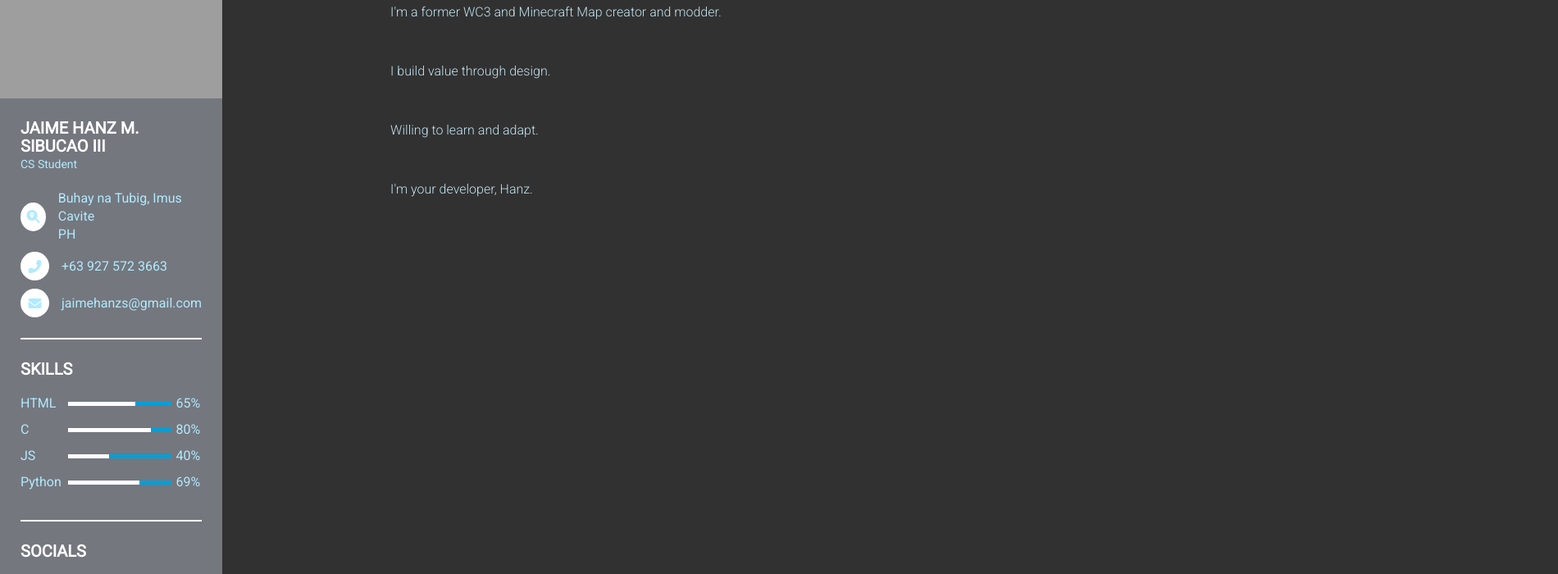
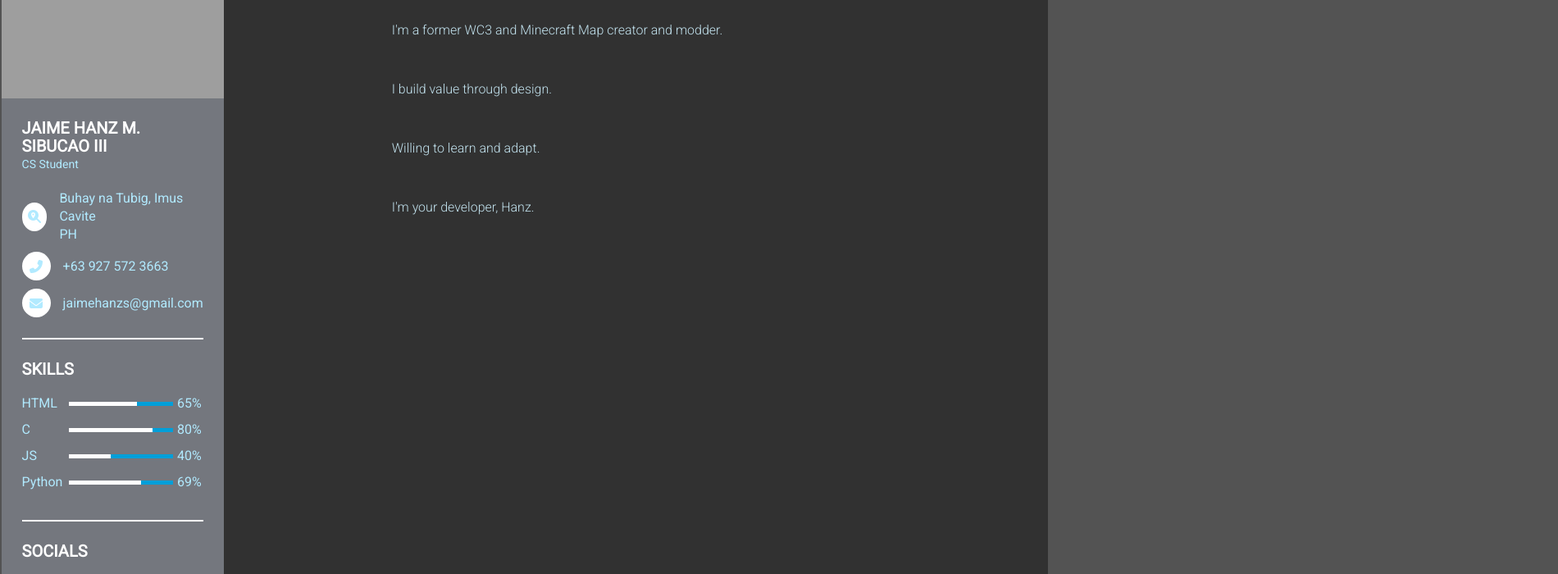
Before and after one commit to jaimehanz/jaimehanz.github.io, a plain HTML site: page index.html in a window 1280 px wide. Shown: the part 265-965 px from the top of the page at 82% size, 1900 px wide, since content can reach past the window. Drawn offline with Linux system fonts and the light colour scheme; grey boxes are pictures that could not be loaded.

Commit message:
Update index.css

```diff
--- a/index.css
+++ b/index.css
@@ -95,10 +95,11 @@ button:hover{
 }
 
 .wrapper{
-    width: 1900px;
+    max-width: 1900px;
     height: auto;
     display: flex;
-    margin: 0px auto;
+    margin: 0 auto;
+    padding: 0 0.1rem;
 }
 
 .wrapper .sidebar{
```
